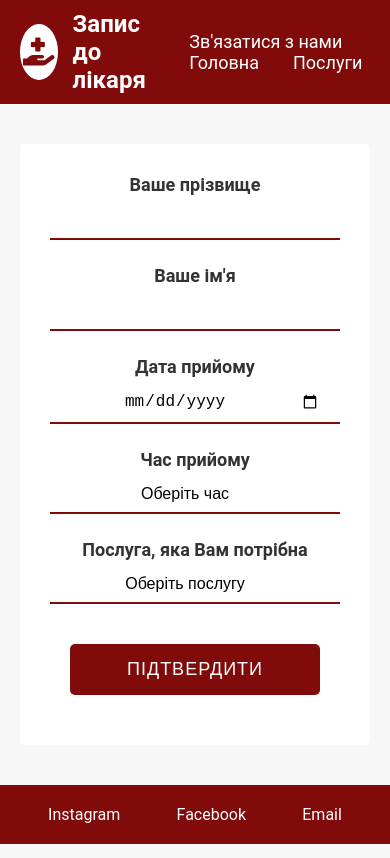
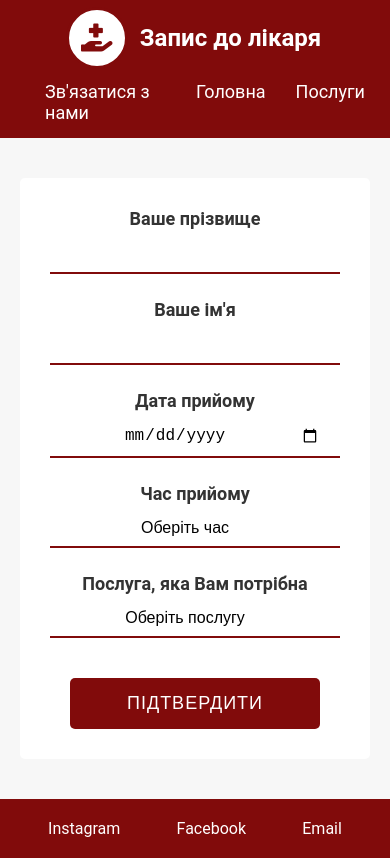
Before and after one commit to iatan33/IA-33_appWEB-PigolTanya-FIOT-2025, a plain HTML site: page Pr2/appoint_form.html in a window 390 px wide. Drawn offline with Linux system fonts and the light colour scheme.

Commit message:
Update a_f.css

```diff
--- a/Pr2/a_f.css
+++ b/Pr2/a_f.css
@@ -167,3 +167,27 @@ body {
     padding: 5px 10px;
     text-transform: capitalize;
 }
+@media (max-width: 768px) {
+
+    header {
+        flex-direction: column;
+        align-items: flex-start;
+        padding: 10px 20px;
+    }
+    .nav {
+        margin-top: 10px;
+        display: flex;
+        justify-content: space-between;
+    }
+    .nav-link {
+        margin-left: 0;
+        margin-right: 0;
+    }
+    .appointment-form {
+        width: 100%;
+        max-width: 350px;
+        background-color: white;
+        padding: 30px;
+        border-radius: 5px;
+    }
+}
```
